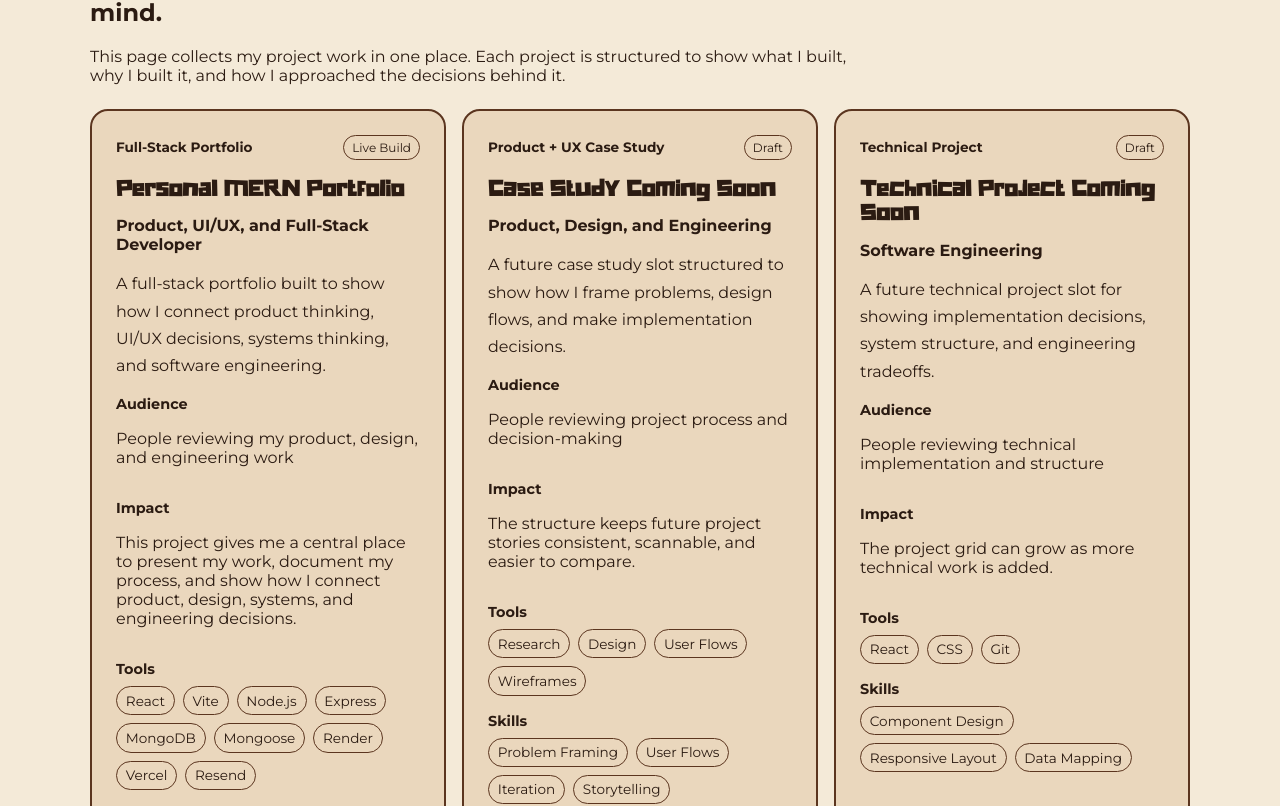
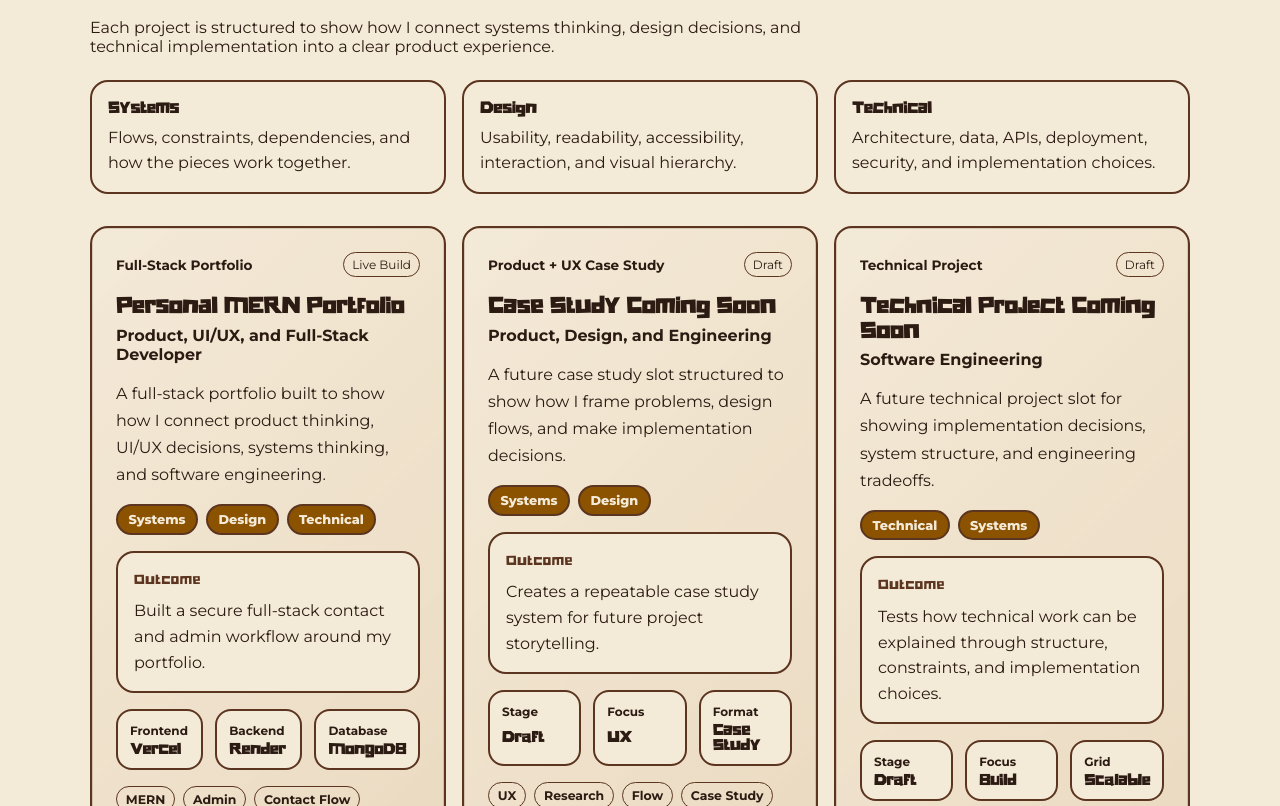
Before and after one commit to tabee1024/TabithaSulaiman, a React (Vite) app in the folder client/: page /projects in a window 1280 px wide. Shown: the part 254-1060 px from the top of the page. Built offline with nearby package versions, Linux system fonts and the light colour scheme.

Commit message:
v2.1: Updated Project card view..

```diff
--- a/client/src/components/projects/ProjectCard.jsx
+++ b/client/src/components/projects/ProjectCard.jsx
@@ -2,51 +2,54 @@ import { Link } from "react-router-dom";
 
 function ProjectCard({ project }) {
     return (
-        <article className="project-card" id={project.id}>
-            <div className="project-card-header">
+        <article className="project-card project-intelligence-card" id={project.id}>
+            <div className="project-card-topline">
                 <p className="project-type">{project.type}</p>
                 <span className="project-status">{project.status}</span>
             </div>
 
-            <h3>{project.title}</h3>
-
-            <p className="project-role">{project.role}</p>
+            <div className="project-card-title-block">
+                <h3>{project.title}</h3>
+                <p className="project-role">{project.role}</p>
+            </div>
 
             <p className="project-summary">{project.summary}</p>
 
-            <div className="project-section">
-                <h4>Audience</h4>
-                <p>{project.audience}</p>
+            <div className="thinking-lens-row" aria-label="Thinking lenses">
+                {project.thinkingLenses.map((lens) => (
+                    <span className="thinking-lens" key={lens}>
+                        {lens}
+                    </span>
+                ))}
             </div>
 
-            <div className="project-section">
-                <h4>Impact</h4>
-                <p>{project.impact}</p>
+            <div className="project-outcome-panel">
+                <p className="project-section-label">Outcome</p>
+                <p>{project.cardOutcome}</p>
             </div>
 
-            <div className="project-section">
-                <h4>Tools</h4>
-                <div className="skill-tags">
-                    {project.tools.map((tool) => (
-                        <span className="skill-tag" key={tool}>
-                            {tool}
-                        </span>
-                    ))}
-                </div>
+            <div className="project-stat-grid" aria-label="Project snapshot">
+                {project.impactStats.map((stat) => (
+                    <div className="project-stat" key={`${stat.label}-${stat.value}`}>
+                        <span>{stat.label}</span>
+                        <strong>{stat.value}</strong>
+                    </div>
+                ))}
             </div>
 
-            <div className="project-section">
-                <h4>Skills</h4>
-                <div className="skill-tags">
-                    {project.skills.map((skill) => (
-                        <span className="skill-tag" key={skill}>
-                            {skill}
-                        </span>
-                    ))}
-                </div>
+            <div className="project-tag-row" aria-label="Project tags">
+                {project.cardTags.map((tag) => (
+                    <span className="project-tag" key={tag}>
+                        {tag}
+                    </span>
+                ))}
             </div>
 
             <div className="project-actions">
+                <Link to={`/projects/${project.id}`}>
+                    {project.detailCta || "View Details"}
+                </Link>
+
                 {project.links.github && (
                     <a href={project.links.github} target="_blank" rel="noreferrer">
                         GitHub
@@ -55,11 +58,9 @@ function ProjectCard({ project }) {
 
                 {project.links.live && (
                     <a href={project.links.live} target="_blank" rel="noreferrer">
-                        Live Demo
+                        Live
                     </a>
                 )}
-
-                <Link to={`/projects/${project.id}`}>View Details</Link>
             </div>
         </article>
     );
--- a/client/src/components/projects/ProjectGrid.jsx
+++ b/client/src/components/projects/ProjectGrid.jsx
@@ -2,7 +2,7 @@ import ProjectCard from "./ProjectCard";
 
 function ProjectGrid({ projects }) {
     return (
-    <div className="project-grid">
+        <div className="project-grid project-intelligence-grid">
             {projects.map((project) => (
                 <ProjectCard project={project} key={project.id} />
             ))}
--- a/client/src/pages/ProjectDetails.jsx
+++ b/client/src/pages/ProjectDetails.jsx
@@ -40,6 +40,7 @@ function ProjectDetails() {
                     </div>
 
                     <div className="content-card project-detail-card">
+                        <div className="project-detail-meta">
                             <p>
                                 <strong>Role:</strong> {project.role}
                             </p>
@@ -49,6 +50,24 @@ function ProjectDetails() {
                             <p>
                                 <strong>Audience:</strong> {project.audience}
                             </p>
+                        </div>
+
+                        <div className="thinking-lens-row">
+                            {project.thinkingLenses.map((lens) => (
+                                <span className="thinking-lens" key={lens}>
+                                    {lens}
+                                </span>
+                            ))}
+                        </div>
+
+                        <div className="project-detail-snapshot">
+                            {project.impactStats.map((stat) => (
+                                <div className="project-stat" key={`${stat.label}-${stat.value}`}>
+                                    <span>{stat.label}</span>
+                                    <strong>{stat.value}</strong>
+                                </div>
+                            ))}
+                        </div>
 
                         <h2>Problem</h2>
                         <p>{project.problem}</p>
--- a/client/src/pages/Projects.jsx
+++ b/client/src/pages/Projects.jsx
@@ -11,11 +11,28 @@ function Projects() {
                 <section className="home-section" aria-labelledby="projects-page-title">
                     <div className="section-heading">
                         <p className="eyebrow">Projects</p>
-            <h1 id="projects-page-title">Projects built with product, design, and engineering in mind.</h1>
+                        <h1 id="projects-page-title">Projects built as connected systems.</h1>
                         <p>
-              This page collects my project work in one place. Each project is structured to show
-              what I built, why I built it, and how I approached the decisions behind it.
+                            Each project is structured to show how I connect systems thinking,
+                            design decisions, and technical implementation into a clear product experience.
                         </p>
+                    </div>
+
+                    <div className="project-lens-guide" aria-label="Project thinking lens guide">
+                        <div>
+                            <h2>Systems</h2>
+                            <p>Flows, constraints, dependencies, and how the pieces work together.</p>
+                        </div>
+
+                        <div>
+                            <h2>Design</h2>
+                            <p>Usability, readability, accessibility, interaction, and visual hierarchy.</p>
+                        </div>
+
+                        <div>
+                            <h2>Technical</h2>
+                            <p>Architecture, data, APIs, deployment, security, and implementation choices.</p>
+                        </div>
                     </div>
 
                     <ProjectGrid projects={projects} />
--- a/client/src/styles/components.css
+++ b/client/src/styles/components.css
@@ -279,6 +279,154 @@
 
 .project-detail-card p {
     max-width: 75ch;
+}
+
+.project-intelligence-grid {
+    align-items: stretch;
+}
+
+.project-intelligence-card {
+    position: relative;
+    overflow: hidden;
+    background:
+        linear-gradient(135deg, rgba(244, 234, 216, 0.92), rgba(234, 215, 189, 0.95));
+}
+
+.project-intelligence-card::before {
+    content: "";
+    position: absolute;
+    inset: 0;
+    border: 1px solid rgba(91, 53, 31, 0.18);
+    pointer-events: none;
+}
+
+.project-card-topline {
+    display: flex;
+    align-items: center;
+    justify-content: space-between;
+    gap: var(--space-sm);
+}
+
+.project-card-title-block {
+    display: grid;
+    gap: var(--space-xs);
+}
+
+.thinking-lens-row {
+    display: flex;
+    flex-wrap: wrap;
+    gap: var(--space-xs);
+}
+
+.thinking-lens {
+    display: inline-flex;
+    align-items: center;
+    justify-content: center;
+    padding: 0.35rem 0.65rem;
+    border: 2px solid var(--color-brown-dark);
+    border-radius: var(--radius-button);
+    background-color: var(--color-brown);
+    color: var(--color-cream);
+    font-size: 0.8rem;
+    font-weight: 800;
+}
+
+.project-outcome-panel {
+    padding: var(--space-md);
+    border: 2px solid var(--color-brown-dark);
+    border-radius: 18px;
+    background-color: var(--color-cream);
+}
+
+.project-outcome-panel p {
+    margin: 0;
+    line-height: 1.6;
+}
+
+.project-section-label {
+    margin-bottom: var(--space-xs) !important;
+    font-family: var(--font-display);
+    font-size: 0.85rem;
+    letter-spacing: 0.04em;
+    color: var(--color-brown-dark);
+}
+
+.project-stat-grid,
+.project-detail-snapshot {
+    display: grid;
+    grid-template-columns: repeat(3, 1fr);
+    gap: var(--space-sm);
+}
+
+.project-stat {
+    display: grid;
+    gap: 0.15rem;
+    padding: var(--space-sm);
+    border: 2px solid var(--color-brown-dark);
+    border-radius: 16px;
+    background-color: var(--color-cream);
+}
+
+.project-stat span {
+    font-size: 0.75rem;
+    font-weight: 700;
+}
+
+.project-stat strong {
+    font-family: var(--font-display);
+    font-size: 0.95rem;
+    line-height: 1;
+}
+
+.project-tag-row {
+    display: flex;
+    flex-wrap: wrap;
+    gap: var(--space-xs);
+}
+
+.project-tag {
+    display: inline-flex;
+    padding: 0.3rem 0.55rem;
+    border: 1px solid var(--color-brown-dark);
+    border-radius: var(--radius-button);
+    background-color: transparent;
+    font-size: 0.78rem;
+    font-weight: 700;
+}
+
+.project-lens-guide {
+    display: grid;
+    grid-template-columns: repeat(3, 1fr);
+    gap: var(--space-md);
+    margin-bottom: var(--space-xl);
+}
+
+.project-lens-guide div {
+    padding: var(--space-md);
+    border: 2px solid var(--color-brown-dark);
+    border-radius: 18px;
+    background-color: var(--color-cream);
+}
+
+.project-lens-guide h2 {
+    margin: 0 0 var(--space-xs);
+    font-family: var(--font-display);
+    font-size: 1rem;
+}
+
+.project-lens-guide p {
+    margin: 0;
+    line-height: 1.6;
+}
+
+.project-detail-meta {
+    display: grid;
+    gap: var(--space-xs);
+    margin-bottom: var(--space-md);
+}
+
+.project-detail-meta p {
+    margin: 0;
 }
 
 .case-study-layout {
--- a/client/src/styles/responsive.css
+++ b/client/src/styles/responsive.css
@@ -4,6 +4,15 @@
     }
 
     .systems-grid {
+        grid-template-columns: 1fr;
+    }
+
+    .project-lens-guide {
+        grid-template-columns: 1fr;
+    }
+
+    .project-stat-grid,
+    .project-detail-snapshot {
         grid-template-columns: 1fr;
     }
 }
@@ -20,6 +29,10 @@
 }
 
 @media (max-width: 640px) {
+    .project-card-topline {
+        align-items: flex-start;
+        flex-direction: column;
+    }
 
     .home-page,
     .site-header {
@@ -52,4 +65,5 @@
     .chat-bubble {
         max-width: 100%;
     }
+
 }
```
Also changed, not shown: 1 other file (tests, documents, lock files or other folders). Lines whose indentation alone changed are shown as unchanged.
